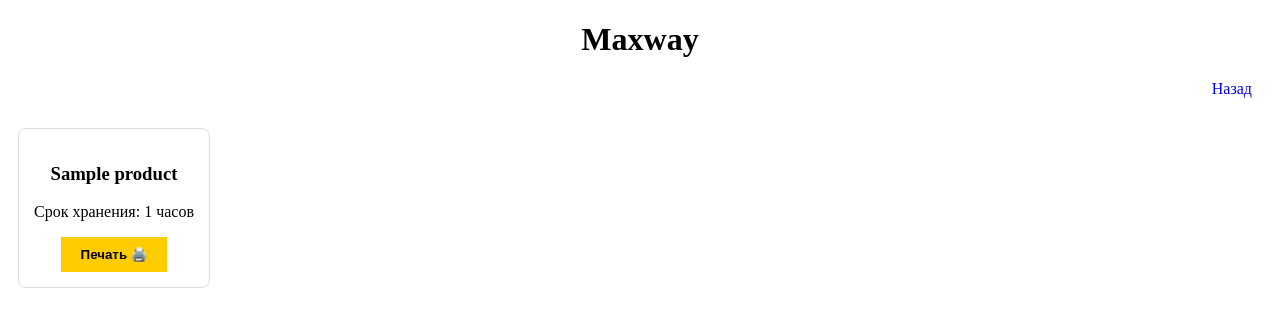
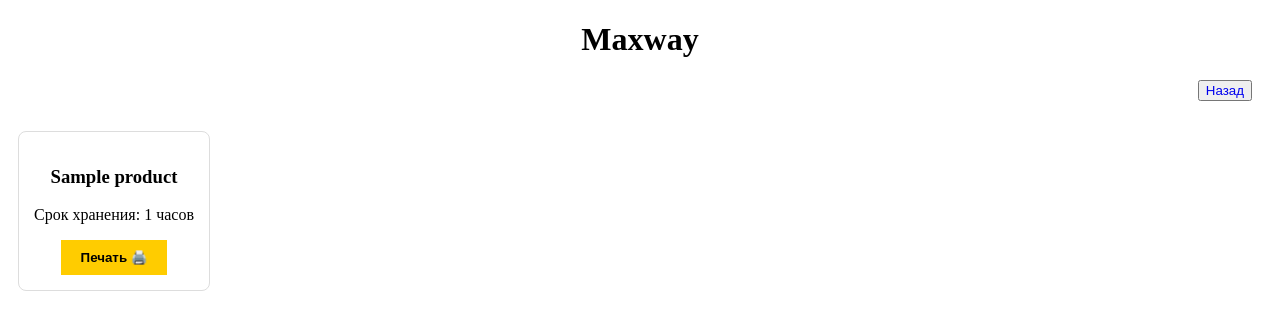
Before and after one commit to it732/MW_markirovka, a FastAPI app: page /category/1 in a window 1280 px wide. Shown: the top 330 px of the page. Run offline with FastAPI, Linux system fonts and the light colour scheme; tables that the repository leaves empty hold one stand-in row (values such as "Sample post"); parts of the project's set-up code (start-up, migrations or seed data) failed here and were passed over; some libraries are stand-ins or nearby versions.

Commit message:
knopka yangilandi

```diff
--- a/app/templates/category_products.html
+++ b/app/templates/category_products.html
@@ -10,7 +10,7 @@
         .print-btn { background: #ffcc00; border: none; padding: 10px 20px; cursor: pointer; font-weight: bold; }
 
         .glow-button {
-          background-color: #6c757d; /* kulrang */
+          background-color: #6c757d; /* kulrang  */
           color: white;
           padding: 10px 20px;
           border: none;
@@ -33,7 +33,10 @@
       <!-- <a href="http://127.0.0.1:8000/" class="glow-button" style="text-decoration: none;">
         Назад
       </a> -->
-      <a href="/" class="btn btn-outline-secondary" class="glow-button" style="text-decoration: none;">Назад</a>
+      <button>
+        <a href="/" class="btn btn-outline-secondary" class="glow-button" style="text-decoration: none;">Назад</a>
+      </button>
+      <!-- <a href="/" class="btn btn-outline-secondary" class="glow-button" style="text-decoration: none;">Назад</a> -->
     </div>
 
     <div id="products">
```
